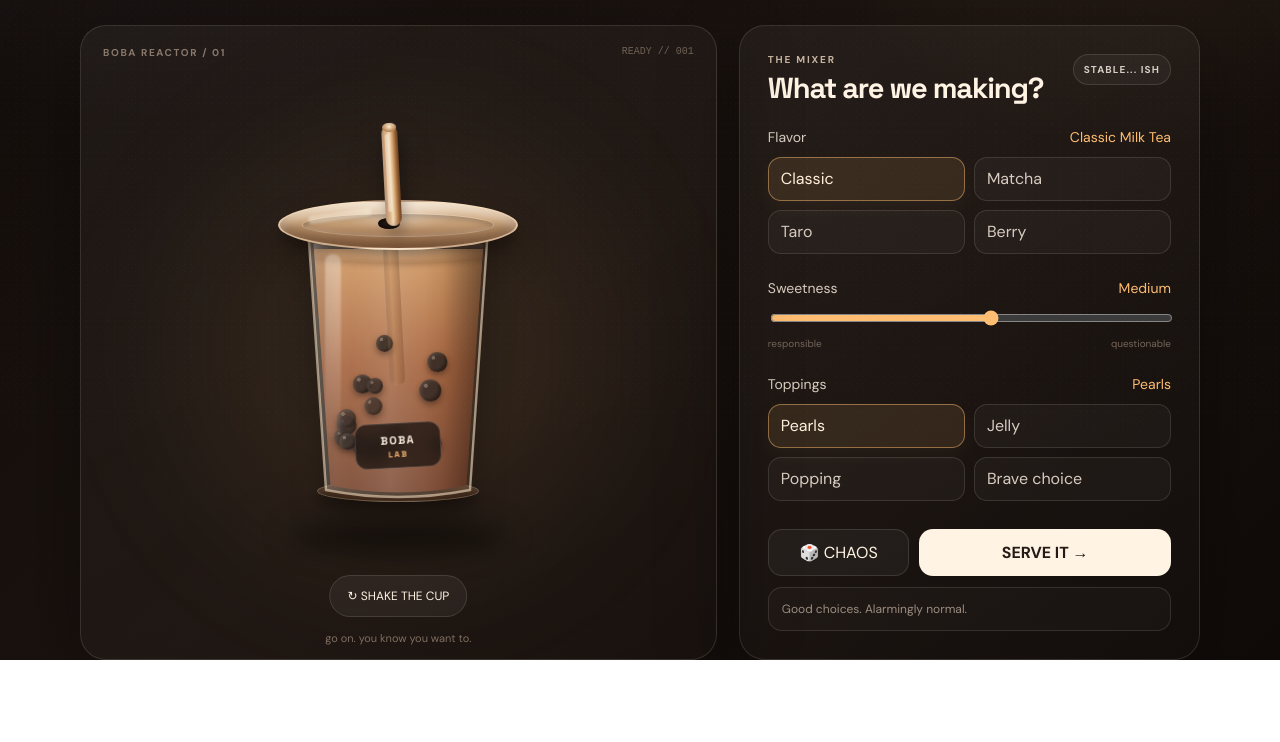
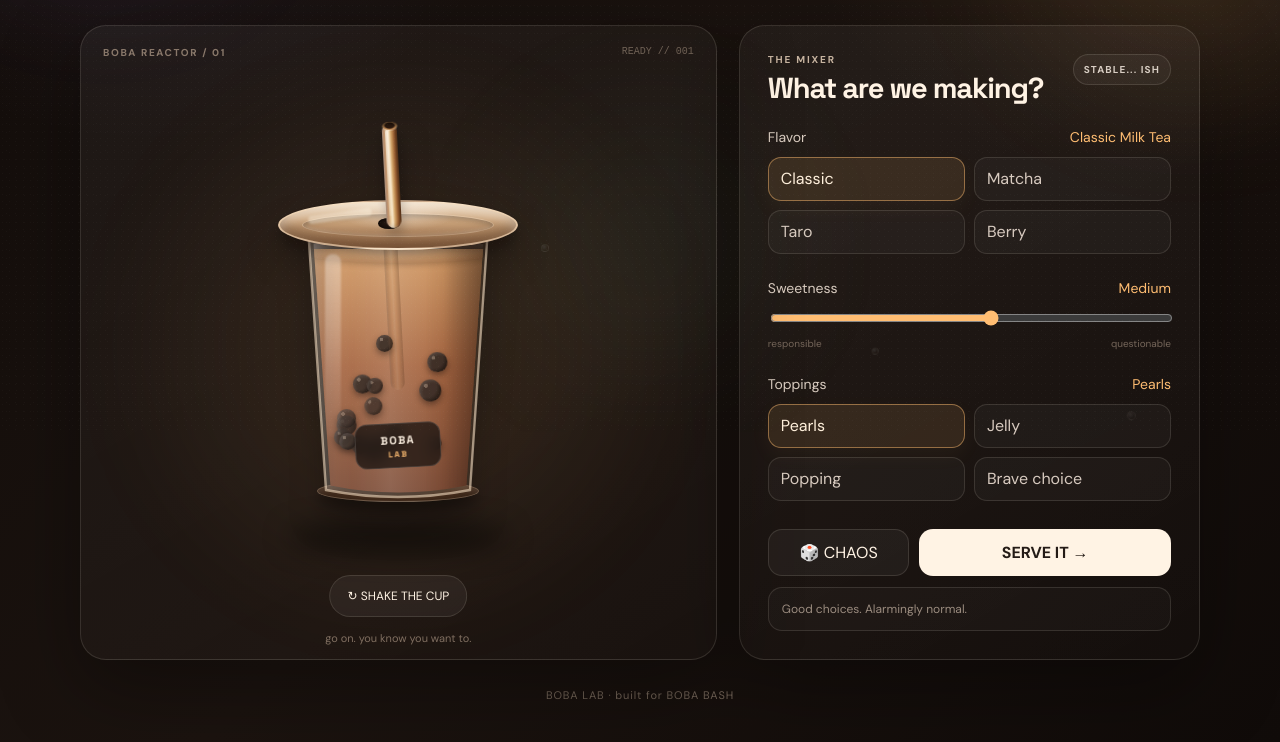
Before and after one commit to mathater100/Boba_Bash_improved, a plain HTML site: page index.html in a window 1280 px wide. Shown: the part 368-1110 px from the top of the page. Before the commit the page ends 1028 px from the top, so only its background shows below. Drawn offline with Linux system fonts and the light colour scheme.

Commit message:
Save latest BOBA LAB HTML

```diff
--- a/index.html
+++ b/index.html
@@ -9,7 +9,6 @@
   <link href="https://fonts.googleapis.com/css2?family=DM+Sans:wght@400;500;600;700&family=Space+Grotesk:wght@500;600;700&display=swap" rel="stylesheet">
   <style>
     :root {
-      --bg: #17110e;
       --cream: #fff3e4;
       --muted: #b9a89a;
       --soft: #89786a;
@@ -28,14 +27,55 @@
       color: var(--cream);
       font-family: "DM Sans", system-ui, sans-serif;
       background:
-        radial-gradient(circle at 12% 8%, rgba(183, 156, 255, 0.08), transparent 28%),
-        radial-gradient(circle at 88% 18%, rgba(255, 189, 114, 0.08), transparent 24%),
+        radial-gradient(circle at 12% 8%, rgba(183, 156, 255, 0.09), transparent 28%),
+        radial-gradient(circle at 88% 18%, rgba(255, 189, 114, 0.09), transparent 24%),
         linear-gradient(135deg, #110c0a 0%, #1b130f 55%, #100b09 100%);
       overflow-x: hidden;
     }
     button, input { font: inherit; }
     button { cursor: pointer; color: inherit; }
     button:focus-visible, input:focus-visible { outline: 2px solid var(--accent); outline-offset: 3px; }
+
+    /* ambient backdrop */
+    .bg-stage {
+      position: fixed; inset: 0; pointer-events: none; z-index: 0; overflow: hidden;
+    }
+    .bg-orb {
+      position: absolute; border-radius: 50%; filter: blur(70px); opacity: 0.55;
+      animation: orb-drift 14s ease-in-out infinite alternate;
+    }
+    .bg-orb.a {
+      width: 280px; height: 280px; left: -40px; top: 8%;
+      background: rgba(183, 156, 255, 0.18);
+    }
+    .bg-orb.b {
+      width: 320px; height: 320px; right: -60px; top: 18%;
+      background: rgba(255, 189, 114, 0.16);
+      animation-duration: 18s; animation-delay: -4s;
+    }
+    .bg-orb.c {
+      width: 240px; height: 240px; left: 40%; bottom: 6%;
+      background: rgba(143, 210, 163, 0.10);
+      animation-duration: 16s; animation-delay: -8s;
+    }
+    .bubble {
+      position: absolute; bottom: -40px; border-radius: 50%;
+      border: 1px solid rgba(255, 244, 228, 0.14);
+      background: radial-gradient(circle at 35% 30%, rgba(255,255,255,.22), rgba(255,255,255,.04) 55%, transparent 70%);
+      animation: bubble-rise linear infinite;
+      opacity: 0;
+    }
+    .bubble:nth-child(1) { left: 8%;  width: 10px; height: 10px; animation-duration: 11s; animation-delay: 0s; }
+    .bubble:nth-child(2) { left: 18%; width: 6px;  height: 6px;  animation-duration: 14s; animation-delay: 2s; }
+    .bubble:nth-child(3) { left: 28%; width: 14px; height: 14px; animation-duration: 12s; animation-delay: 5s; }
+    .bubble:nth-child(4) { left: 42%; width: 8px;  height: 8px;  animation-duration: 16s; animation-delay: 1s; }
+    .bubble:nth-child(5) { left: 55%; width: 11px; height: 11px; animation-duration: 13s; animation-delay: 7s; }
+    .bubble:nth-child(6) { left: 68%; width: 7px;  height: 7px;  animation-duration: 15s; animation-delay: 3s; }
+    .bubble:nth-child(7) { left: 78%; width: 13px; height: 13px; animation-duration: 11s; animation-delay: 6s; }
+    .bubble:nth-child(8) { left: 88%; width: 9px;  height: 9px;  animation-duration: 17s; animation-delay: 4s; }
+    .bubble:nth-child(9) { left: 12%; width: 5px;  height: 5px;  animation-duration: 19s; animation-delay: 9s; }
+    .bubble:nth-child(10){ left: 95%; width: 12px; height: 12px; animation-duration: 14s; animation-delay: 8s; }
+
     .grain {
       position: fixed; inset: 0; pointer-events: none; opacity: 0.028; z-index: 20;
       background-image:
@@ -43,7 +83,10 @@
         radial-gradient(circle at 75% 60%, #fff 0 0.6px, transparent 0.7px);
       background-size: 7px 7px, 9px 9px;
     }
-    .wrap { width: min(1120px, calc(100% - 32px)); margin: 0 auto; }
+    .wrap {
+      position: relative; z-index: 1;
+      width: min(1120px, calc(100% - 32px)); margin: 0 auto;
+    }
     .topbar {
       padding: 24px 0 6px; display: flex; align-items: center;
       justify-content: space-between; gap: 18px;
@@ -59,6 +102,12 @@
       font-size: 17px; letter-spacing: .09em;
     }
     .brand-sub { margin-top: 2px; color: var(--muted); font-size: 11px; }
+    .top-right { display: flex; align-items: center; gap: 10px; }
+    .event-pill {
+      padding: 8px 12px; border: 1px solid rgba(255, 189, 114, 0.28);
+      border-radius: 999px; background: rgba(255, 189, 114, 0.08);
+      color: var(--accent); font-size: 10px; font-weight: 800; letter-spacing: .14em;
+    }
     .status {
       padding: 9px 12px; border: 1px solid var(--line); border-radius: 999px;
       background: rgba(255,255,255,0.025); color: #d9cec3; font-size: 12px;
@@ -67,6 +116,7 @@
     .dot {
       width: 7px; height: 7px; border-radius: 50%; background: var(--green);
       box-shadow: 0 0 12px rgba(143, 210, 163, 0.75);
+      animation: pulse-dot 2.4s ease-in-out infinite;
     }
     .hero { padding: 42px 0 28px; max-width: 760px; }
     .eyebrow, .kicker {
@@ -100,6 +150,7 @@
       content: ""; position: absolute; width: 430px; height: 430px; border-radius: 50%;
       background: rgba(255, 189, 114, 0.075); filter: blur(72px);
       left: 50%; top: 50%; transform: translate(-50%, -49%); z-index: -2;
+      animation: soft-glow 6s ease-in-out infinite alternate;
     }
     .cup-panel::after {
       content: ""; position: absolute; width: 220px; height: 28px; border-radius: 50%;
@@ -115,7 +166,6 @@
       font-family: ui-monospace, monospace; font-size: 10px;
     }
 
-    /* ===== REBUILT CUP ===== */
     .cup-wrap {
       position: relative; width: 260px; height: 400px; z-index: 2;
       transform-origin: 50% 90%;
@@ -125,35 +175,81 @@
       position: relative; width: 260px; height: 400px;
       filter: drop-shadow(0 18px 16px rgba(0,0,0,.28));
     }
+
+    /* realistic straw — continuous axis through lid hole */
     .cup-straw {
-      position: absolute; left: 50%; top: 4px; width: 16px; height: 100px;
+      position: absolute;
+      left: 50%;
+      top: 2px;
+      width: 15px;
+      height: 104px;
       transform: translateX(calc(-50% - 9px)) rotate(-3deg);
       transform-origin: 50% 0%;
-      border-radius: 9px;
-      background: linear-gradient(90deg, #8d5a32 0%, #c48a52 16%, #f6deba 46%, #c4884e 78%, #7a4b27 100%);
-      box-shadow: inset 3px 0 4px rgba(255,255,255,.38), inset -3px 0 5px rgba(70,35,14,.38), 2px 10px 14px rgba(0,0,0,.28);
+      border-radius: 999px;
+      background:
+        linear-gradient(90deg,
+          #6b3f1f 0%,
+          #a86a38 12%,
+          #e8c89a 28%,
+          #f7e6c8 42%,
+          #d4a66a 58%,
+          #a86a38 78%,
+          #5c3518 100%);
+      box-shadow:
+        inset 2px 0 3px rgba(255,255,255,.45),
+        inset -2px 0 4px rgba(50,25,10,.45),
+        1px 8px 12px rgba(0,0,0,.22);
       z-index: 30;
     }
+    /* plastic highlight stripe */
     .cup-straw::before {
-      content: ""; position: absolute; left: 3px; top: 8px; width: 3.5px; height: 78px;
-      border-radius: 999px; background: rgba(255,250,240,.42); filter: blur(.4px);
+      content: "";
+      position: absolute;
+      left: 3px;
+      top: 6px;
+      width: 3px;
+      height: 86px;
+      border-radius: 999px;
+      background: linear-gradient(180deg, rgba(255,255,255,.55), rgba(255,255,255,.12));
+      filter: blur(0.3px);
     }
+    /* open tube tip */
     .cup-straw::after {
-      content: ""; position: absolute; left: 1px; right: 1px; top: -3px; height: 9px;
+      content: "";
+      position: absolute;
+      left: 50%;
+      top: -2px;
+      width: 15px;
+      height: 8px;
+      transform: translateX(-50%);
       border-radius: 50%;
-      background: radial-gradient(ellipse at 50% 40%, #ffe9c8, #b07a48 70%);
-      box-shadow: inset 0 1px 2px rgba(255,255,255,.4);
+      background:
+        radial-gradient(ellipse at 50% 45%, #2a180e 0 42%, #c48a52 58%, #e8c89a 100%);
+      box-shadow:
+        inset 0 2px 3px rgba(0,0,0,.55),
+        0 1px 0 rgba(255,255,255,.25);
     }
     .cup-straw-in {
-      position: absolute; left: 50%; top: 96px; width: 15px; height: 168px;
+      position: absolute;
+      left: 50%;
+      top: 96px;
+      width: 14px;
+      height: 172px;
       transform: translateX(calc(-50% - 9px)) rotate(-3deg);
       transform-origin: 50% 0%;
-      border-radius: 9px;
-      background: linear-gradient(90deg, rgba(90,50,24,.55) 0%, rgba(196,138,82,.42) 40%, rgba(90,50,24,.5) 100%);
-      box-shadow: inset 2px 0 3px rgba(255,255,255,.18);
+      border-radius: 999px;
+      background:
+        linear-gradient(90deg,
+          rgba(70,40,18,.42) 0%,
+          rgba(196,138,82,.28) 35%,
+          rgba(232,200,154,.22) 50%,
+          rgba(196,138,82,.28) 65%,
+          rgba(70,40,18,.42) 100%);
+      box-shadow: inset 1px 0 2px rgba(255,255,255,.12);
       z-index: 11;
-      opacity: .52;
+      opacity: 0.58;
     }
+
     .cup-lid {
       position: absolute; top: 78px; left: 10px; width: 240px; height: 50px;
       z-index: 24; pointer-events: none;
@@ -208,6 +304,7 @@
       background:
         linear-gradient(90deg, rgba(42,24,16,.32) 0%, rgba(255,255,255,.04) 18%, rgba(255,255,255,.16) 46%, rgba(255,255,255,.03) 74%, rgba(28,14,10,.38) 100%),
         var(--drink);
+      transition: background .35s ease;
     }
     .cup-meniscus {
       position: absolute; left: -4%; right: -4%; top: -10px; height: 24px; border-radius: 50%;
@@ -370,7 +467,28 @@
       transition: .25s ease; box-shadow: 0 12px 30px rgba(0,0,0,.3); z-index: 30; font-size: 12px;
     }
     .toast.show { opacity: 1; transform: translate(-50%, 0); }
+    .foot {
+      padding: 28px 0 40px; text-align: center; color: #6f6155; font-size: 11px; letter-spacing: .08em;
+    }
 
+    @keyframes orb-drift {
+      from { transform: translate3d(0, 0, 0) scale(1); }
+      to { transform: translate3d(18px, -22px, 0) scale(1.08); }
+    }
+    @keyframes bubble-rise {
+      0%   { transform: translate3d(0, 0, 0); opacity: 0; }
+      8%   { opacity: 0.45; }
+      70%  { opacity: 0.25; }
+      100% { transform: translate3d(12px, -110vh, 0); opacity: 0; }
+    }
+    @keyframes pulse-dot {
+      0%, 100% { opacity: 1; box-shadow: 0 0 12px rgba(143, 210, 163, 0.75); }
+      50% { opacity: 0.7; box-shadow: 0 0 18px rgba(143, 210, 163, 0.95); }
+    }
+    @keyframes soft-glow {
+      from { opacity: 0.85; transform: translate(-50%, -49%) scale(1); }
+      to { opacity: 1; transform: translate(-50%, -49%) scale(1.06); }
+    }
     @keyframes cup-shake {
       0%, 100% { transform: rotate(0); }
       12% { transform: rotate(8deg) translateY(-2px); }
@@ -406,6 +524,7 @@
     @media (max-width: 620px) {
       .wrap { width: min(100% - 20px, 1120px); }
       .status { display: none; }
+      .event-pill { display: none; }
       .hero { padding-top: 30px; }
       .hero h1 { font-size: 46px; }
       .cup-panel { min-height: 520px; padding-inline: 12px; }
@@ -425,6 +544,15 @@
   </style>
 </head>
 <body>
+  <div class="bg-stage" aria-hidden="true">
+    <div class="bg-orb a"></div>
+    <div class="bg-orb b"></div>
+    <div class="bg-orb c"></div>
+    <div class="bubble"></div><div class="bubble"></div><div class="bubble"></div>
+    <div class="bubble"></div><div class="bubble"></div><div class="bubble"></div>
+    <div class="bubble"></div><div class="bubble"></div><div class="bubble"></div>
+    <div class="bubble"></div>
+  </div>
   <div class="grain"></div>
   <div class="wrap">
     <header class="topbar">
@@ -435,9 +563,12 @@
           <div class="brand-sub">the boba making machine</div>
         </div>
       </div>
-      <div class="status">
-        <span class="dot"></span>
-        <span id="status">lab is suspiciously calm</span>
+      <div class="top-right">
+        <div class="event-pill">BOBA BASH</div>
+        <div class="status">
+          <span class="dot"></span>
+          <span id="status">lab is suspiciously calm</span>
+        </div>
       </div>
     </header>
     <main>
@@ -539,6 +670,7 @@
         </div>
       </section>
     </main>
+    <footer class="foot">BOBA LAB · built for BOBA BASH</footer>
   </div>
   <div class="toast" id="toast" role="status" aria-live="polite"></div>
   <script>
```
